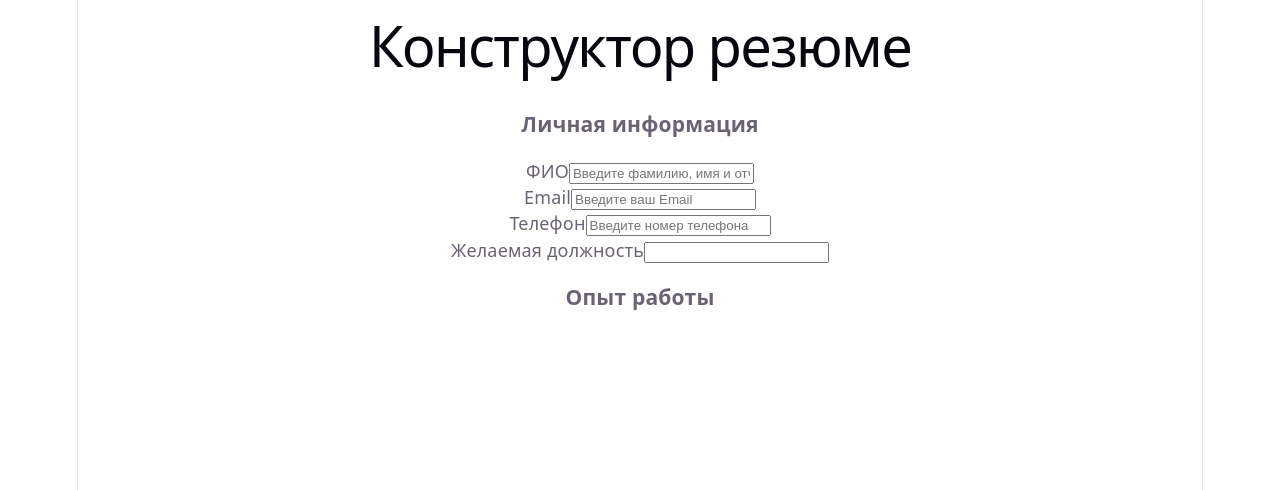
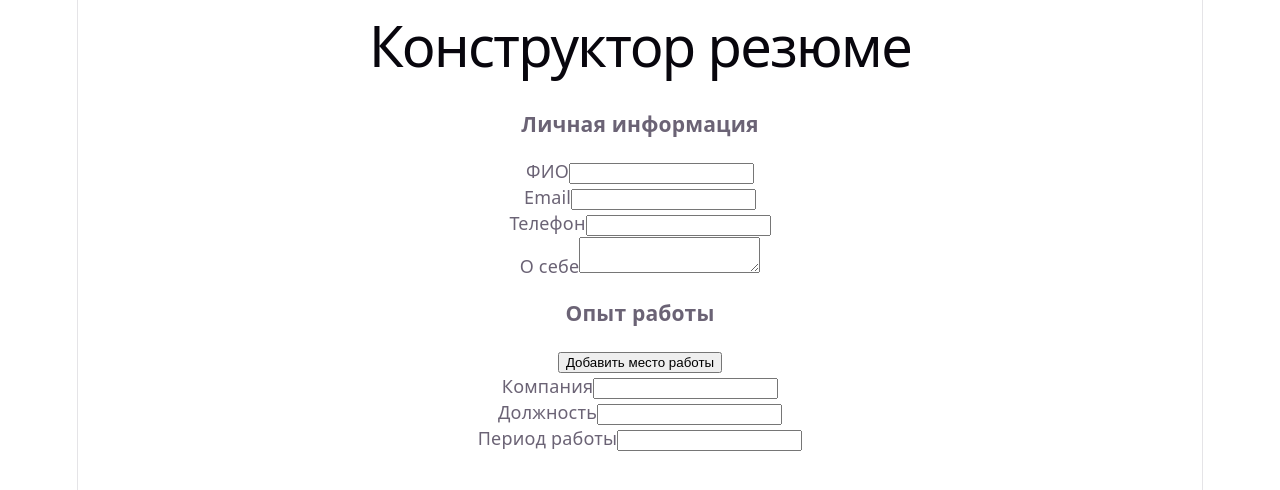
Before and after one commit to OlgaPchelintseva/cv-builder, a React (Vite) app: page / in a window 1280 px wide. Shown: the top 490 px of the page. Built offline with nearby package versions, Linux system fonts and the light colour scheme.

Commit message:
Implement experience management

```diff
--- a/src/components/ExperienceInput.jsx
+++ b/src/components/ExperienceInput.jsx
@@ -0,0 +1,36 @@
+function ExperienceInput({experience, onChange}){
+    const handleChange = (key, value) => {
+        onChange(experience.id, key, value)
+    }
+
+    return(
+        <>
+        <div>
+            <label>Компания</label>
+            <input
+                type="text"
+                value={experience.company}
+                onChange={(e) => handleChange('company', e.target.value)}
+            />
+        </div>
+        <div>
+            <label>Должность</label>
+            <input
+                type="text"
+                value={experience.role}
+                onChange={(e) => handleChange('role', e.target.value)}
+            />
+        </div>
+        <div>
+            <label>Период работы</label>
+            <input
+                type="text"
+                value={experience.years}
+                onChange={(e) => handleChange('years', e.target.value)}
+            />
+        </div>
+        </>
+    );
+};
+
+export default ExperienceInput;
--- a/src/components/FormPanel.jsx
+++ b/src/components/FormPanel.jsx
@@ -1,15 +1,28 @@
 import { useCV } from '../context/CVContext';
+import ExperienceInput from './ExperienceInput';
 
 function FormPanel(){
     const { state, dispatch } = useCV();
 
     const handleChange = (key, value) => {
-        dispatch({type: 'UPDATE_PERSONAL',
-                payload: {
-                    key: key,
-                    value: value
-                }
+        dispatch({
+            type: 'UPDATE_PERSONAL',
+            payload: {
+                key: key,
+                value: value
+            }
         })
+    };
+
+    const handleChangeExperience = (id, key, value) => {
+        dispatch({
+            type: 'UPDATE_EXPERIENCE',
+            payload: {id, key, value}
+        });
+    };
+
+    const addExperience = () => {
+        dispatch({type: 'ADD_EXPERIENCE'})
     };
 
     return(
@@ -22,7 +35,6 @@ function FormPanel(){
                         type="text"
                         value={state.personalInfo.fullName}
                         onChange={(e) => handleChange('fullName', e.target.value)}
-                        placeholder='Введите фамилию, имя и отчество'
                     />
                 </div>
                 <div>
@@ -31,7 +43,6 @@ function FormPanel(){
                         type="email"
                         value={state.personalInfo.email}
                         onChange={(e) => handleChange('email', e.target.value)}
-                        placeholder='Введите ваш Email'
                     />
                 </div>
                 <div>
@@ -40,12 +51,11 @@ function FormPanel(){
                         type="text"
                         value={state.personalInfo.phone}
                         onChange={(e) => handleChange('phone', e.target.value)}
-                        placeholder='Введите номер телефона'
                     />
                 </div>
                 <div>
-                    <label>Желаемая должность</label>
-                    <input
+                    <label>О себе</label>
+                    <textarea
                         type="text"
                         value={state.personalInfo.position}
                         onChange={(e) => handleChange('position', e.target.value)}
@@ -54,8 +64,15 @@ function FormPanel(){
             </div>
             <div>
                 <h3>Опыт работы</h3>
+                <button onClick={addExperience}>Добавить место работы</button>
                 <div>
-
+                    {state.experience.map((exp) => (
+                        <ExperienceInput
+                            key={exp.id}
+                            experience={exp}
+                            onChange={handleChangeExperience}
+                        />
+                    ))}
                 </div>
             </div>
         </div>
```
